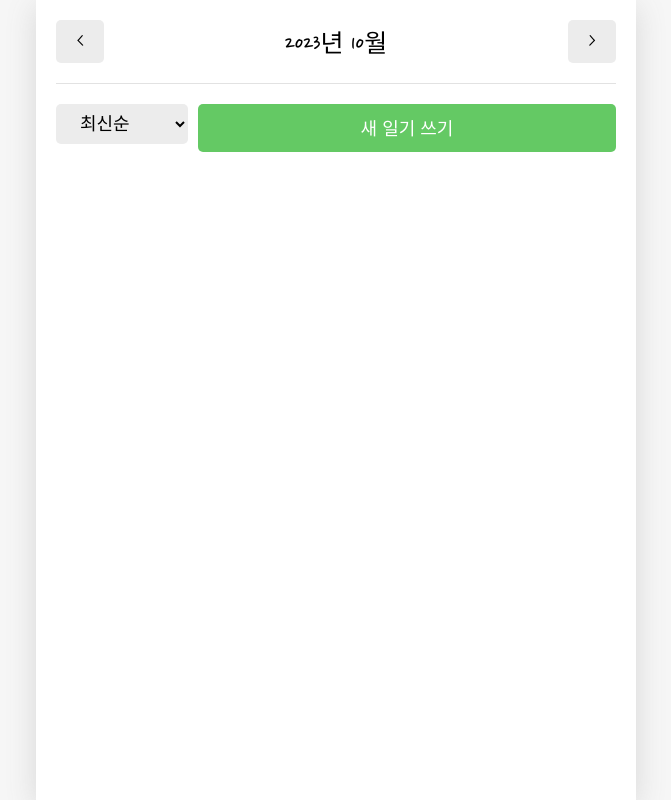
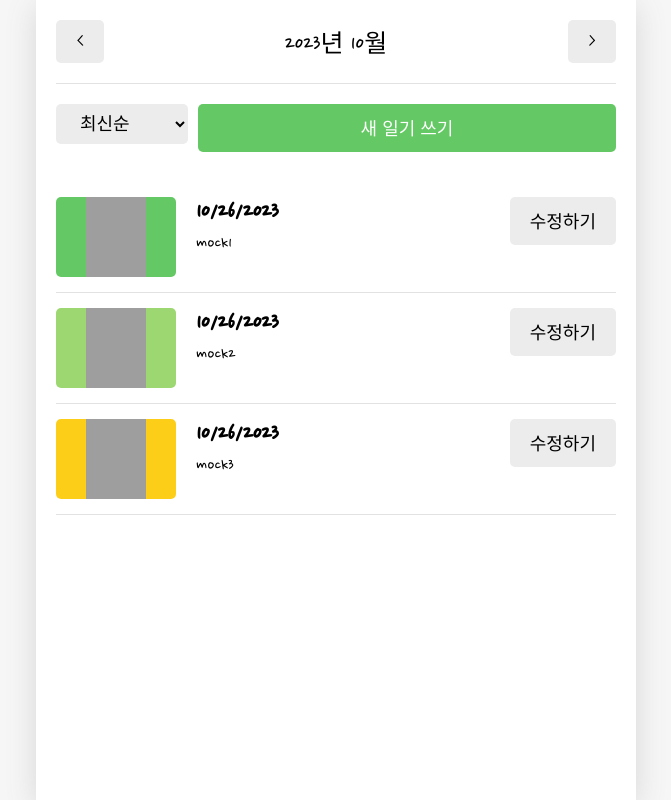
Before and after one commit to kwenCode/react-diary, a React (Create React App) app: page / in a window 1280 px wide. Shown: the whole page, without its empty margins (304-975 px from the left). Built offline with nearby package versions, Linux system fonts and the light colour scheme; grey boxes are pictures that could not be loaded; a web font is replaced by a local one.

Commit message:
DiaryItemList add

```diff
--- a/src/App.js
+++ b/src/App.js
@@ -9,19 +9,19 @@ import Edit from "./pages/Edit";
 const mockData = [
   {
     id:"mock1",
-    date: new Date().getTime(),
+    date: new Date().getTime() -1,
     content: "mock1",
     emotionId: 1,
   },
   {
     id:"mock2",
-    date: new Date().getTime(),
+    date: new Date().getTime() -2,
     content: "mock2",
     emotionId: 2,
   },
   {
     id:"mock3",
-    date: new Date().getTime(),
+    date: new Date().getTime()-3,
     content: "mock3",
     emotionId: 3,
   }
--- /dev/null
+++ b/src/component/DiaryItem.css
@@ -0,0 +1,60 @@
+.DiaryItem{
+    padding-top: 15px;
+    padding-bottom: 15px;
+    border-bottom: 1px solid #e2e2e2;
+    display: flex;
+    justify-content: space-between;
+}
+
+.DiaryItem .img_section{
+    cursor: pointer;
+    min-width: 120px;
+    height: 80px;
+    border-radius: 5px;
+    display: flex;
+    justify-content: center;
+}
+
+.DiaryItem .img_section_1{
+    background-color: #64c964;
+}
+
+.DiaryItem .img_section_2{
+    background-color: #9dd772;
+}
+
+.DiaryItem .img_section_3{
+    background-color: #fdce17;
+}
+
+.DiaryItem .img_section_4{
+    background-color: #fd8446;
+}
+
+.DiaryItem .img_section_5{
+    background-color: #fd565f;
+}
+
+.DiaryItem .img_section img{
+    width: 50%;
+}
+
+.DiaryItem .info_section{
+    flex-grow: 1;
+    margin-left: 20px;
+    cursor: pointer;
+}
+
+.DiaryItem .info_section .date_wrapper{
+    font-weight: bold;
+    font-size: 25px;
+    margin-bottom: 5px;
+}
+
+.DiaryItem .info_section .content_wrapper{
+    font-size: 18px;
+}
+
+.DiaryItem .button_section{
+    min-width: 70px;
+}
--- /dev/null
+++ b/src/component/DiaryItem.js
@@ -0,0 +1,37 @@
+import { useNavigate } from "react-router-dom";
+import { getEmotionImgById } from "../util";
+import "./DiaryItem.css";
+import Button from "./Button";
+
+const DiaryItem = ({id, emotionId, content, date}) => {
+    const navigate = useNavigate();
+    const goDetail = () => {
+        navigate(`/diary/${id}`);
+    }
+
+    const goEdit = () => {
+        navigate(`/edit/${id}`)
+    }
+
+    return (
+        <div className="DiaryItem">
+            <div
+                onClick={goDetail}
+                className={["img_section", `img_section_${emotionId}`].join(" ")}
+            >
+                <img alt={`emotion${emotionId}`} src={getEmotionImgById(emotionId)}/>
+            </div>
+            <div onClick={goDetail} className="info_section">
+                <div className="date_wrapper">
+                    {new Date(parseInt(date)).toLocaleDateString()}
+                </div>
+                <div className="content_wrapper">{content.slice(0, 25)}</div>
+            </div>
+            <div className="button_section">
+                <Button onClick={goEdit} text={"수정하기"} />
+            </div>
+        </div>
+    )
+}
+
+export default DiaryItem;
--- a/src/component/DiaryList.js
+++ b/src/component/DiaryList.js
@@ -1,6 +1,8 @@
 import Button from "./Button";
 import "./DiaryList.css";
-import { useState } from "react";
+import { useState, useEffect } from "react";
+import { useNavigate } from "react-router-dom";
+import DiaryItem from "./DiaryItem";
 
 const sortOptionList = [
     {value:"latest", name:"최신순"},
@@ -9,6 +11,25 @@ const sortOptionList = [
 
 const DiaryList = ({data}) => {
     const [sortType, setSortType] = useState("latest");
+    const [sorteData, setSorteData] = useState([]);
+
+    useEffect(() => {
+        const compare = (a, b) => {
+            if(sortType === "latest"){
+                return Number(b.date) - Number(a.date);
+            }else {
+                return Number(a.date) - Number(b.date);
+            }
+        };
+        const copyList = JSON.parse(JSON.stringify(data));
+        copyList.sort(compare);
+        setSorteData(copyList);
+    }, [data, sortType]);
+    const navigate = useNavigate();
+
+    const onClickNew = () => {
+        navigate("/new");
+    };
 
     const onChangeSortType = (e) => {
         setSortType(e.target.value);
@@ -27,8 +48,13 @@ const DiaryList = ({data}) => {
                     </select>
                 </div>
                 <div className="right_col">
-                    <Button type={"positive"} text={"새 일기 쓰기"}/>
+                    <Button type={"positive"} text={"새 일기 쓰기"} onClick={onClickNew}/>
                 </div>
+            </div>
+            <div className="list_wrapper">
+                {sorteData.map((it) => (
+                    <DiaryItem key={it.id} {...it} />
+                ))}
             </div>
         </div>
     )
--- a/src/util.js
+++ b/src/util.js
@@ -4,7 +4,7 @@ import emotion3 from "./img/emotion3.png";
 import emotion4 from "./img/emotion4.png";
 import emotion5 from "./img/emotion5.png";
 
-export const getEmotionImgByid = (emotionId) => {
+export const getEmotionImgById = (emotionId) => {
     const targetEmotionId = String(emotionId);
     switch(targetEmotionId){
         case "1":
@@ -39,27 +39,27 @@ export const emotionList = [
     {
         id: 1,
         name: "완전 좋음",
-        img: getEmotionImgByid(1),
+        img: getEmotionImgById(1),
     },
     {
         id: 2,
         name: "좋음",
-        img: getEmotionImgByid(2),
+        img: getEmotionImgById(2),
     },
     {
         id: 3,
         name: "그럭저럭",
-        img: getEmotionImgByid(3),
+        img: getEmotionImgById(3),
     },
     {
         id: 4,
         name: "나쁨",
-        img: getEmotionImgByid(4),
+        img: getEmotionImgById(4),
     },
     {
         id: 5,
         name: "끔찍함",
-        img: getEmotionImgByid(5),
+        img: getEmotionImgById(5),
     },
 ]
 
```
